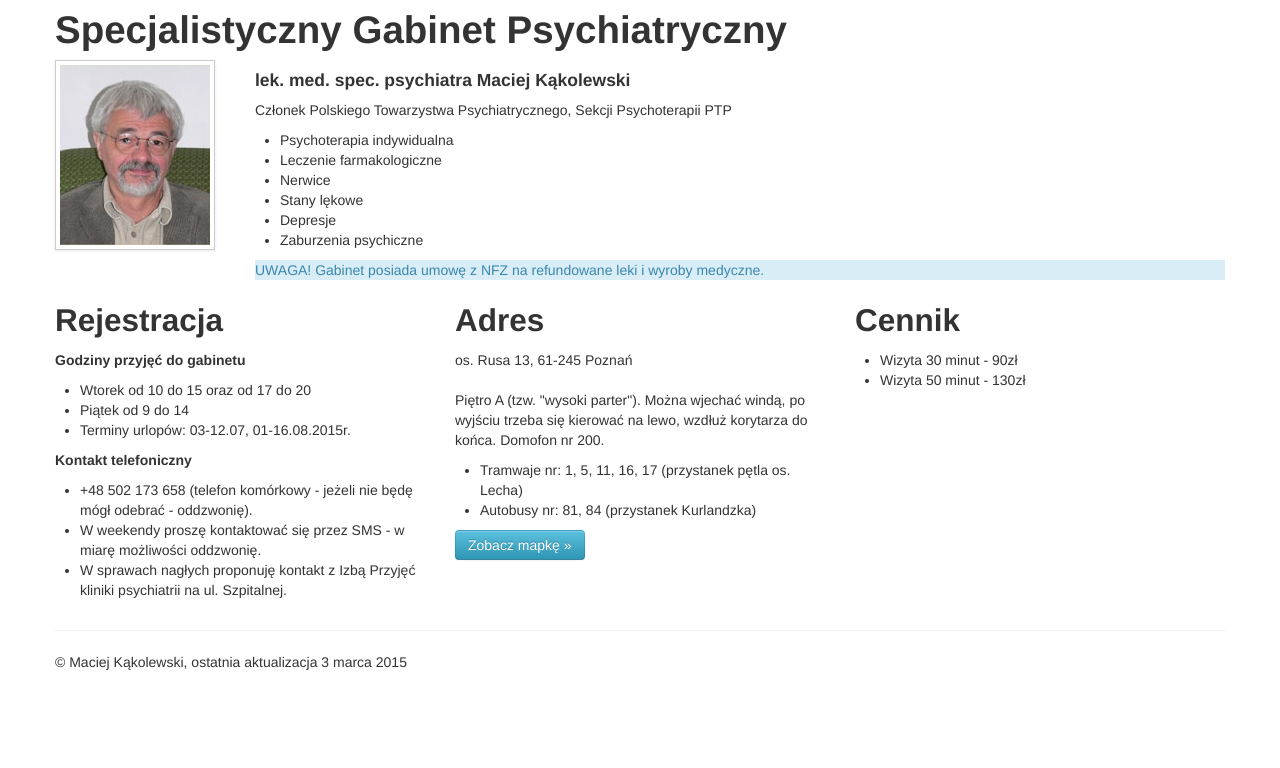
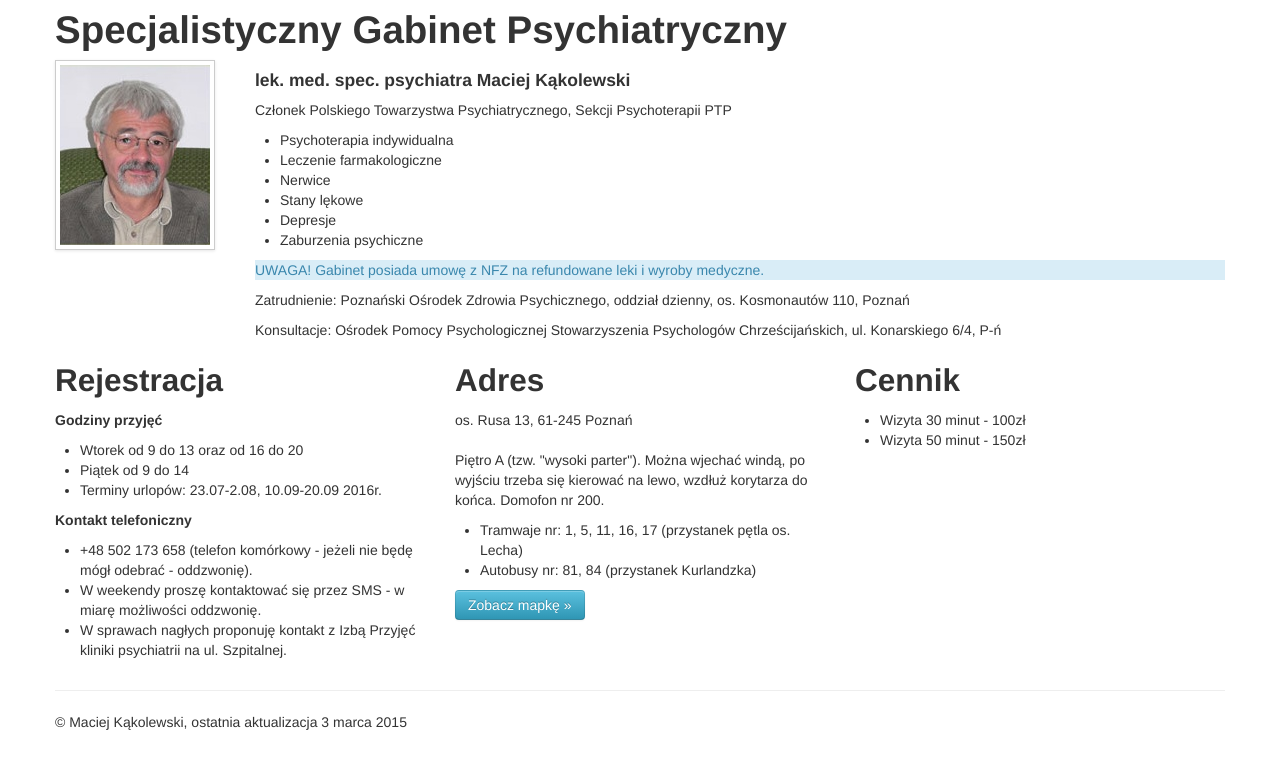
Before and after one commit to kmakowski/rodzina, a plain HTML site: page index.html in a window 1280 px wide. Drawn offline with Linux system fonts and the light colour scheme.

Commit message:
Update index.html

```diff
--- a/index.html
+++ b/index.html
@@ -35,6 +35,9 @@
 						<li>Zaburzenia psychiczne</li>
 					</ul>
 					<p class="alert-info">UWAGA! Gabinet posiada umowę z NFZ na refundowane leki i wyroby medyczne.</p>
+					<p>Zatrudnienie: Poznański Ośrodek Zdrowia Psychicznego, oddział dzienny, os. Kosmonautów 110, Poznań</p>
+					<p>Konsultacje: Ośrodek Pomocy Psychologicznej Stowarzyszenia Psychologów Chrześcijańskich, ul. Konarskiego 6/4, P-ń</p>
+
 				</div>
 			</div>
 
@@ -42,11 +45,11 @@
 			<div class="row">
 				<div class="span4">
 					<h2>Rejestracja</h2>
-					<h5>Godziny przyjęć do gabinetu</h5>
+					<h5>Godziny przyjęć</h5>
 					<ul>
-						<li>Wtorek od 10 do 15 oraz od 17 do 20</li>
+						<li>Wtorek od 9 do 13 oraz od 16 do 20</li>
 						<li>Piątek od 9 do 14</li>
-                                                <li>Terminy urlopów: 03-12.07, 01-16.08.2015r.</li>
+                                                <li>Terminy urlopów: 23.07-2.08, 10.09-20.09 2016r.</li>
 
 					</ul>
 					<h5>Kontakt telefoniczny</h5>
@@ -71,8 +74,8 @@
 				<div class="span4">
 					<h2>Cennik</h2>
 					<ul>
-						<li>Wizyta 30 minut - 90zł</li>
-						<li>Wizyta 50 minut - 130zł</li>
+						<li>Wizyta 30 minut - 100zł</li>
+						<li>Wizyta 50 minut - 150zł</li>
 					</ul>
 				</div>
 			</div>
```
